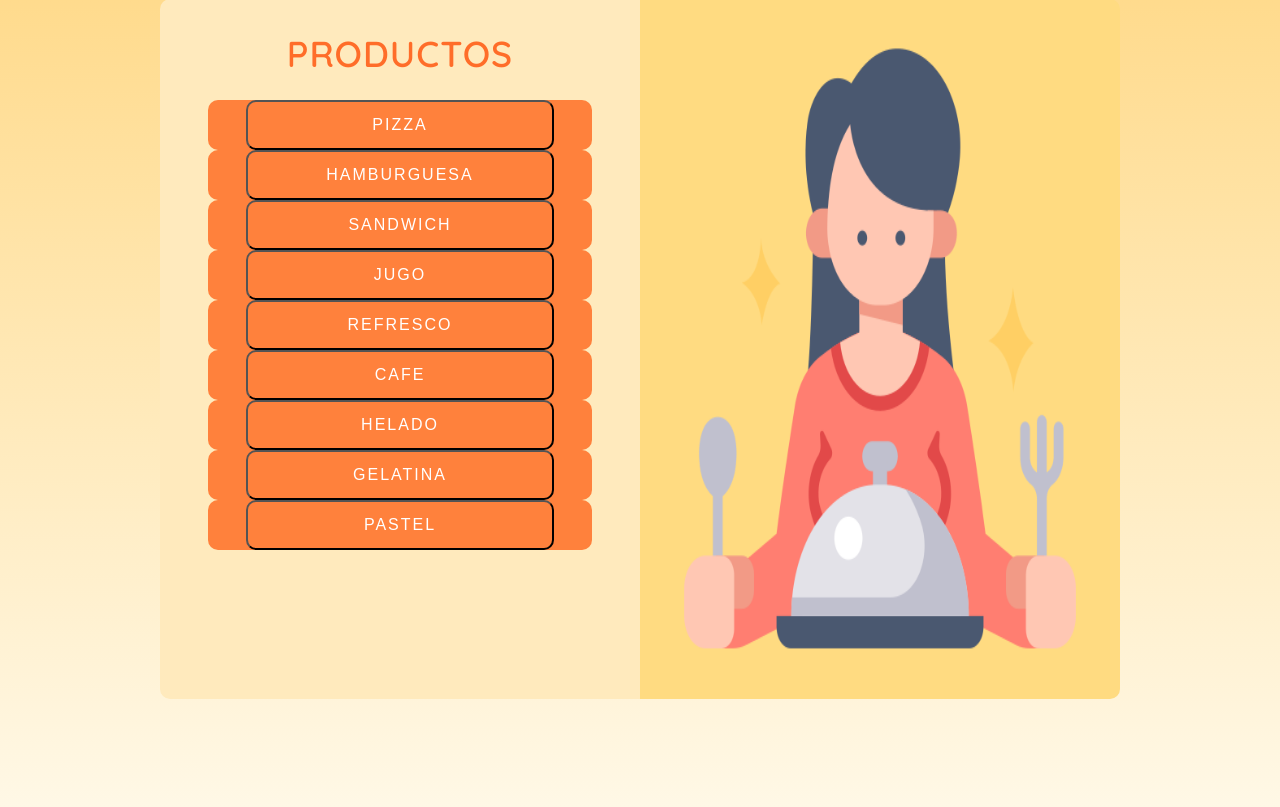
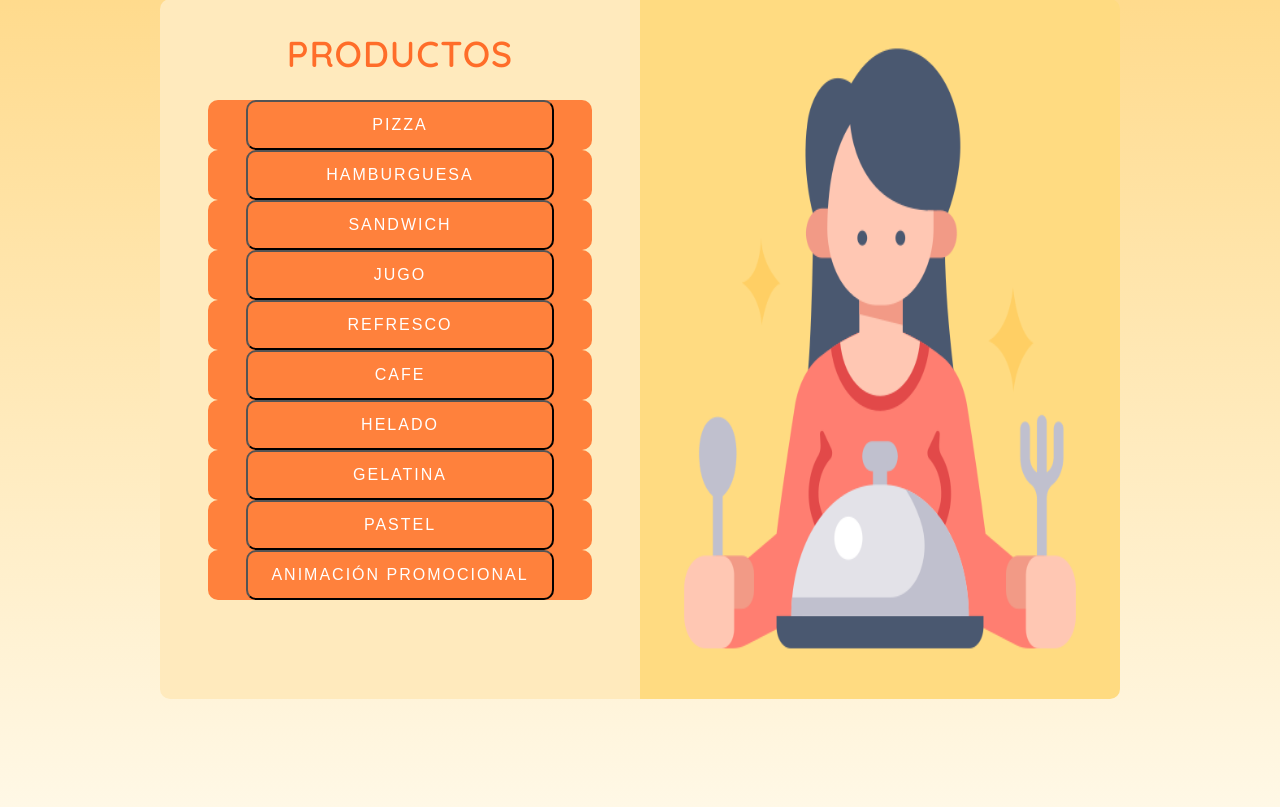
Before and after one commit to SistemasTecTlaxiaco/Proyecto_Food.exe, a PHP site: page /Proyecto/ in a window 1280 px wide. Shown: the part 97-904 px from the top of the page. Run offline with PHP 8.4, Linux system fonts and the light colour scheme.

Commit message:
animacion

```diff
--- a/index.php
+++ b/index.php
@@ -22,6 +22,7 @@
             <a href="helado.php" class="btn"><button class="btn">Helado</button></a>
             <a href="gelatina.php" class="btn"><button class="btn">Gelatina</button></a>
             <a href="pastel.php" class="btn"><button class="btn">Pastel</button></a>
+            <a href="animación" class="btn"><button class="btn">Animación promocional</button></a>
 
 
         </div>
```
